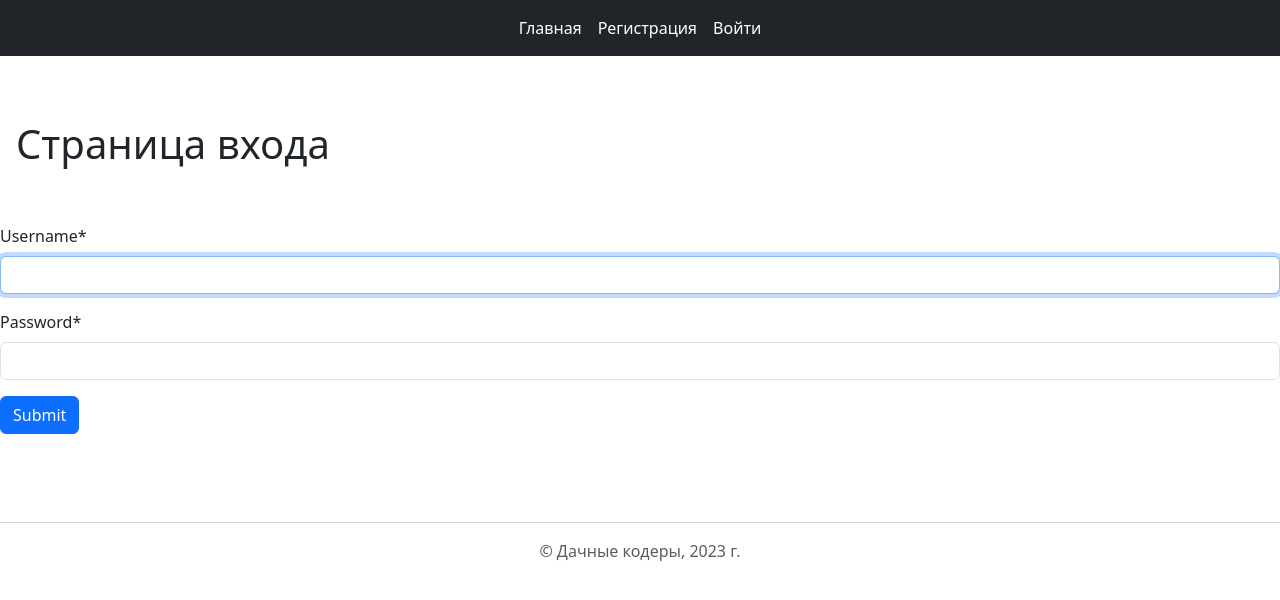
After one commit to Krahjotdaan/FoodComparison-MSHP, a Django app: page /accounts/login/ in a window 1280 px wide. The commit adds this page. Shown: the top 600 px of the page. Run offline with Django 4.2, Linux system fonts and the light colour scheme; some libraries are stand-ins or nearby versions.

Commit message:
Feat: login and registration

```diff
--- a/food_comp/templates/django_registration/registration_form.html
+++ b/App/templates/django_registration/registration_form.html
@@ -1,4 +1,7 @@
+{% extends 'base.html' %}
+
 {% load crispy_forms_tags %}
+
 {% block content %}
 <div class="row mt-5">
     <div class="col mt-5">
--- /dev/null
+++ b/App/templates/registration/login.html
@@ -0,0 +1,20 @@
+{% extends 'base.html' %}
+
+{% load crispy_forms_tags %}
+{% block content %}
+<h1 class="mt-5 p-3">Страница входа</h1>
+
+<form method="post">
+        <div class="row mt-3">
+            <div class="col mt-4">
+                {% csrf_token %}
+                {{ form|crispy }}
+            </div>
+            <div class="row">
+                <div class="col">
+                    <button type="submit" class="btn btn-primary" value="Sign up">Submit</button>
+                </div>
+            </div>
+        </div>
+</form>
+{% endblock %}
--- a/food_comp/templates/django_registration/registration_complete.html
+++ /dev/null
@@ -1,3 +0,0 @@
-{% block content %}
-    <h3 class="mt-5 p-3">Спасибо за регистрацию!</h3>
-{% endblock %}
--- a/food_django/settings.py
+++ b/food_django/settings.py
@@ -37,7 +37,10 @@ INSTALLED_APPS = [
     'django.contrib.sessions',
     'django.contrib.messages',
     'django.contrib.staticfiles',
-    'App'
+    'App',
+    'django_bootstrap5',
+    'crispy_forms',
+    'crispy_bootstrap5',
 ]
 
 MIDDLEWARE = [
```
Also changed, not shown: App/templates/django_registration/registration_complete.html (added, +9 -0 lines).
